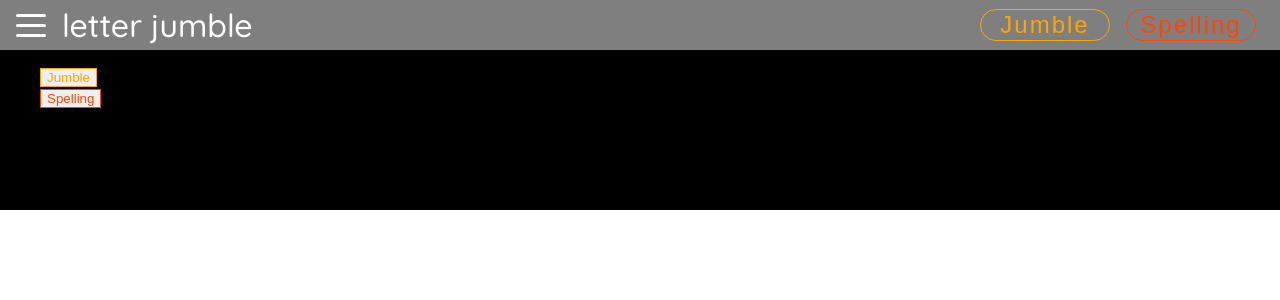
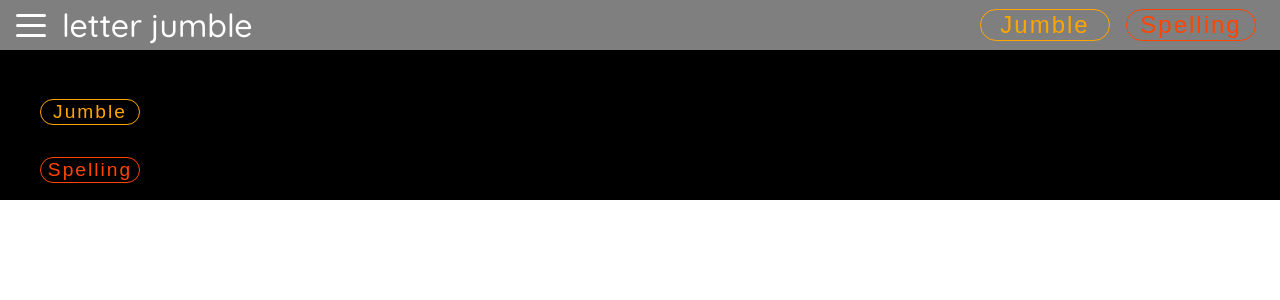
Before and after one commit to LillianLuzinsky/letter-jumble-test, a React (Create React App) app: page / in a window 1280 px wide. Shown: the top 300 px of the page. Built offline with nearby package versions, Linux system fonts and the light colour scheme.

Commit message:
styling backdrop

```diff
--- a/src/components/Backdrop/Backdrop.js
+++ b/src/components/Backdrop/Backdrop.js
@@ -2,6 +2,8 @@ import React from 'react';
 
 import './Backdrop.css';
 
-const backdrop = prop => (
+const Backdrop = prop => (
   <div className="backdrop"></div>
 );
+
+export default Backdrop;
--- a/src/components/SideDraw/SideDrawer.css
+++ b/src/components/SideDraw/SideDrawer.css
@@ -4,5 +4,27 @@
   position: fixed;
   top: 50px;
   width: 100%;
-  height: 20%;
+  height: 150px;
+  z-index: 200;
 }
+
+.side-drawer ul {
+  height: 100%;
+  list-style: none;
+  display: flex;
+  flex-direction: column;
+  justify-content: space-evenly;
+}
+
+.side-drawer a,
+.side-drawer button{
+  text-decoration: none;
+  background: none;
+  border: none;
+  border-radius: 50px;
+  font-size: 1.5rem;
+  width: 100px;
+  letter-spacing: 2px;
+  font-size: 1.2rem;
+
+}
```
Also changed, not shown: src/components/Backdrop/Backdrop.css (+7 -0 lines).
